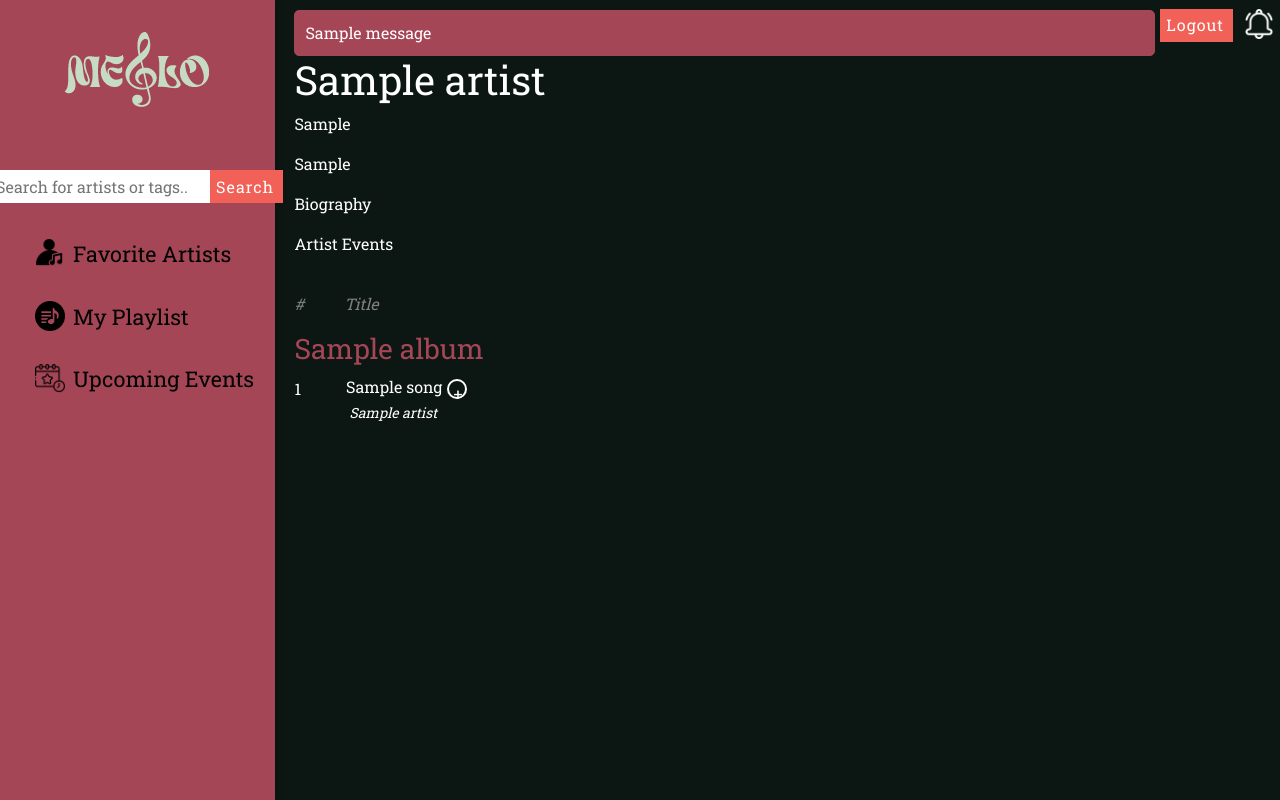
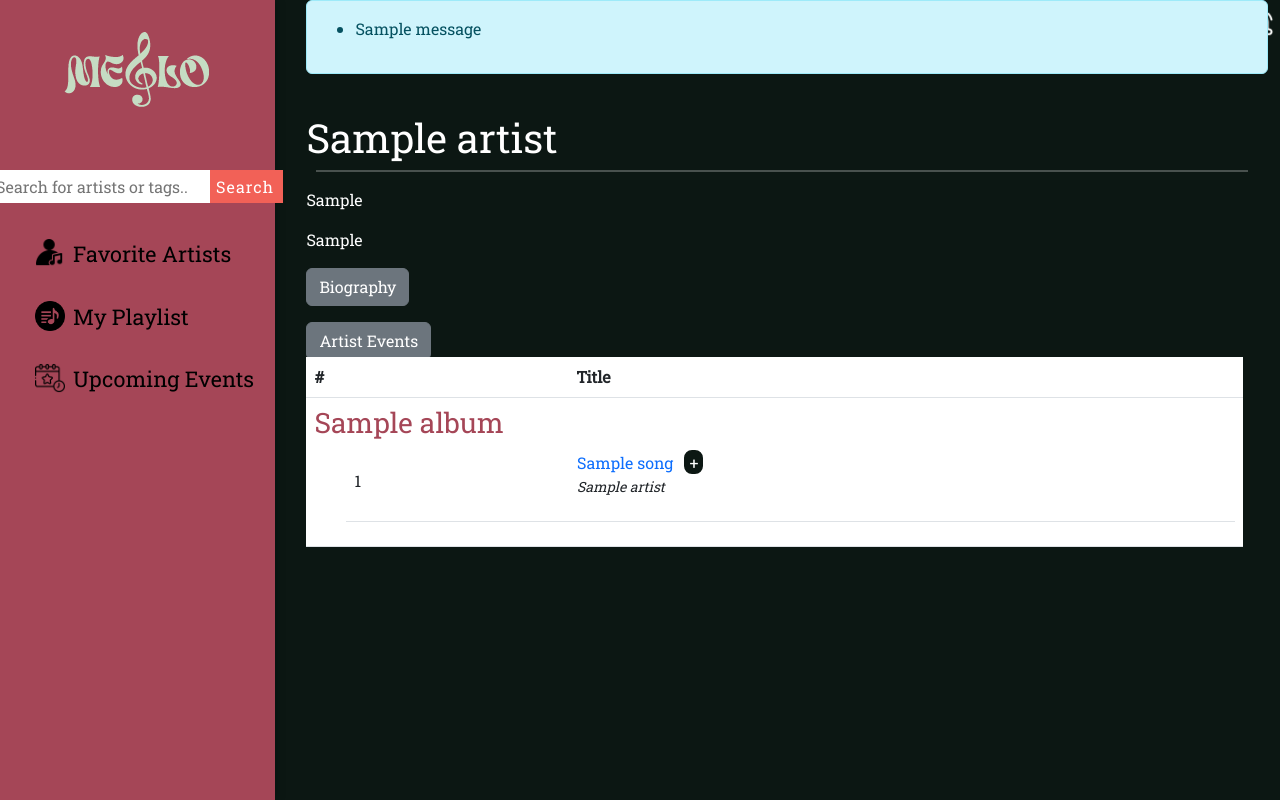
Before and after one commit to mehrdad-ordobadi/Melo, a Flask app: template app/templates/artist_page.html in a window 1280 px wide. Run offline with Flask 3, Linux system fonts and the light colour scheme; tables that the repository leaves empty hold one stand-in row (values such as "Sample post"); the template is opened without the code that fills it: values that come from a table or form of the project are taken from there, most other values are stand-ins (such as "Sample title", 1, 10 or a date in 2020); one stand-in notice (Sample message) is shown.

Commit message:
modified player and table on artist page

```diff
--- a/app/static/artist_page.css
+++ b/app/static/artist_page.css
@@ -14,6 +14,21 @@ body {
   background-repeat: no-repeat;
   background-attachment: fixed;
   background-size: 100% 100%;
+}
+.album-song-list {
+  max-height: 300px; /* Set the desired height */
+  overflow-y: auto;
+}
+.album-content {
+  max-height: calc(100vh - 200px); /* Adjust the value as needed */
+  overflow-y: auto;
+  padding-right: 15px; /* Add some padding to prevent the scrollbar from covering content */
+}
+hr{
+  background-color: #f1ecec;
+  color: #f1ecec;
+  border: 1px solid #ffffff;
+  margin: 10px;
 }
 
 h1 {
@@ -36,22 +51,15 @@ h2{
 }
 
 .song-link {
-  color: #fff;
+  /* color: #fff; */
   text-decoration: none;
-
   padding-bottom: 3px;
   margin-right: 5px;
 }
 
 
 .song-link:hover {
-
   text-decoration: underline;
-}
-
-hr {
-  border: 1px solid #12241c;
-  margin: 0px;
 }
 
 h3 {
@@ -59,17 +67,33 @@ h3 {
 }
 
 ul button {
-  width: 20px;
+  width: 23px;
   height: 20px;
   border-radius: 10px;
-  padding-left: 4px;
+  padding-left: 5px;
   border: 2px solid white;
   background-color: #0C1713;
   color: #fff;
-
+  padding-bottom: 23px
+}
+.song-number {
+  text-align: center;
+  vertical-align: middle;
+  width: 20px;
+  margin-right: 200px;
 }
 
-.add-to-playlist-form button:hover {
+.song-title {
+  text-align: left; /* Align the song title to the left */
+  vertical-align: middle; /* Vertically center the content */
+}
+
+
+.song-list{
+  list-style: none;
+}
+
+/* .add-to-playlist-form button:hover {
   width: 40px;
   height: 25px;
   border-radius: 20px;
@@ -80,11 +104,11 @@ ul button {
   height: 25px;
   border-radius: 20px;
 
-}
+} */
 
-.add-to-playlist-form {
+/* .add-to-playlist-form {
   display: flex;
-}
+} */
 
 .add-to-playlist-form button {
   width: 35px;
@@ -100,7 +124,7 @@ ul button {
 }
 
 .artist-content hr {
-  margin-top: 30px;
+  margin-top: 0px;
 }
 
 .artist-info {
@@ -178,10 +202,10 @@ ul button {
 }
 
 .delete_btn {
-  width: 50px;
-  height: 23px;
+  width: 30px;
+  height: 25px;
   margin-left: 10px;
-
+  float: right;
 }
 
 .delete_btn:hover {
@@ -194,13 +218,10 @@ ul button {
 .artist-name{
   font-size: 14px;
   font-style: oblique;
-  margin-top: -30px;
-  margin-left: 55px;
+
 }
 
-.song-number{
-  margin-right: 45px;
-}
+
 
 
 @media (max-width: 768px) {
@@ -359,12 +380,13 @@ ul button {
 
 .player-container {
   position: fixed;
-  left: 60%;
+  left: 57%;
   bottom: 10px;
   transform: translateX(-50%);
-  width: 90%;
+  width: 70%;
   max-width: 1250px;
   z-index: 1000;
+  margin-left: 50px;
   box-shadow: 0 -6px 21px rgba(76.8, 20.5, 53.1, 69.1);
 }
 
--- a/app/templates/artist_page.html
+++ b/app/templates/artist_page.html
@@ -1,111 +1,207 @@
-{% extends 'base.html' %}
-{% block extra_links %}
+{% extends 'base.html' %} {% block extra_links %}
 <script src="../static/createPlaylist.js"></script>
 <script src="../static/songs.js"></script>
 <script src="../static/artist_page.js" defer></script>
 <script src="../static/album_songs.js"></script>
-<link rel="stylesheet" href="../static/artist_page.css">
+<link rel="stylesheet" href="../static/artist_page.css" />
+{% endblock %} {% block title %} {{ artist.artist_stagename }} {% endblock %} {%
+block content %}
+<div class="container">
+  {% with messages = get_flashed_messages() %} {% if messages %}
+  <div class="alert alert-info">
+    <ul>
+      {% for message in messages %}
+      <li>{{ message }}</li>
+      {% endfor %}
+    </ul>
+  </div>
+  {% endif %} {% endwith %}
 
-{% endblock %}
-{% block title %}{{ artist.artist_stagename }}{% endblock %}
+  <div class="artist-content">
+    <h1 class="mt-4">{{ artist.artist_stagename }}</h1>
+    <hr class="mb-3 responsive-hr" />
 
-{% block content %}
-
-{% with messages = get_flashed_messages() %}
-            {% if messages %}
-            <div class="flashes">
-                {% for message in messages %}
-                {{ message }}
-                {% endfor %}
-            </div>
-            {% endif %}
-            {% endwith %}
-<div class="artist-content">
-    <h1>{{ artist.artist_stagename }}</h1>
-
-    <div>
-
-
+    <div class="row">
+      <div class="col-md-6">
         <div class="artist-info">
           <p>{{ artist.artist_city }}</p>
           <p>{{ artist.artist_tags }}</p>
           {% if artist.artist_biography %}
-            <p><a href="{{ url_for('artist_biography', artist_id=artist.id) }}">Biography</a></p>
+          <p>
+            <a
+              href="{{ url_for('artist_biography', artist_id=artist.id) }}"
+              class="btn btn-secondary"
+              >Biography</a
+            >
+          </p>
           {% else %}
           <p>No biography available for this artist.</p>
           {% endif %}
 
-            <a href="{{ url_for('view_events', artist_id=artist.id) }}"
-                ><span
-                    >Artist Events</span
-                ></a>
+          <a
+            href="{{ url_for('view_events', artist_id=artist.id) }}"
+            class="btn btn-secondary mb-3"
+            >Artist Events</a
+          >
 
-            {% if current_user.is_authenticated %}
-
-            {% if not current_user.is_following(artist) %}
-
-            <form method="post" action="{{ url_for('follow_artist', artist_id=artist.id) }}">
-                <input type="submit" value="Follow">
+          {% if current_user.is_authenticated %} {% if not
+          current_user.is_following(artist) %}
+          <form
+            method="post"
+            action="{{ url_for('follow_artist', artist_id=artist.id) }}"
+          >
+            <button type="submit" class="btn btn-success">Follow</button>
           </form>
           {% elif current_user.is_following(artist) %}
-            <form method="post" action="{{ url_for('unfollow_artist', artist_id=artist.id) }}">
-                <input type="submit" value="Unfollow">
+          <form
+            method="post"
+            action="{{ url_for('unfollow_artist', artist_id=artist.id) }}"
+          >
+            <button type="submit" class="btn btn-danger">Unfollow</button>
           </form>
-            {% endif %}
-            {% endif %}
+          {% endif %} {% endif %}
         </div>
+      </div>
+    </div>
+
     <div class="album-content">
-        <!-- <h2>Albums</h2> -->
-        <div class="album_list">
-            <div class="heading">
-                <p>#</p>
-                <p class="title">Title</p>
-            </div>
-            <ul>
+      <table class="table table-condensed" style="background-color: #4a2f2f; margin-bottom: 130px;">
+        <thead>
+          <tr>
+            <th>#</th>
+            <th>Title</th>
+            <th></th>
+          </tr>
+        </thead>
+        <tbody>
           {% for album in albums %}
-                <li>
+          <tr>
+            <td colspan="3">
               <h3>{{ album.album_title }}</h3>
               <ul>
                 {% for song in album.songs %}
-                        <li>
+                <li class="song-list">
+                  <table class="table table-condensed">
+                    <tr>
+                      <td class="song-number">
                         <span class="song-number">{{ loop.index }}</span>
-                            <a href="#" class="song-link"
+                      </td>
+                      <td class="song-title">
+                        <a
+                          href="#"
+                          class="song-link"
                           data-src="{{ url_for('static', filename='audio/' + artist.id|string + '/' + album.album_title.replace(' ', '_').lower() + '/' + song.song_title + '.mp3') }}"
-                                data-title="{{ song.song_title }}" data-artist="{{ artist.artist_stagename }}"
-                                data-cover="{{ url_for('static', filename='audio/' + artist.id|string + '/' + album.album_title.replace(' ', '_').lower() + '/' +'album_cover/' + album.cover_name) if album.cover_name else url_for('static', filename='album_placeholder/music-placeholder.jpeg') }}">{{
-                                song.song_title }}</a>
-                            <button class="show-add-to-playlist-btn" onclick="showAddToPlaylistForm(this)">+</button>
-                            <form action="{{ url_for('add_to_playlist') }}" method="post" class="add-to-playlist-form">
-                                <input type="hidden" name="song_id" value="{{ song.song_id }}">
-                                <select name="playlist_id" class="hidden" onchange="showNewPlaylistInput(this)">
+                          data-title="{{ song.song_title }}"
+                          data-artist="{{ artist.artist_stagename }}"
+                          data-cover="{{ url_for('static', filename='audio/' + artist.id|string + '/' + album.album_title.replace(' ', '_').lower() + '/' +'album_cover/' + album.cover_name) if album.cover_name else url_for('static', filename='album_placeholder/music-placeholder.jpeg') }}"
+                          >{{ song.song_title }}</a
+                        >
+                        <button
+                          class="show-add-to-playlist-btn"
+                          onclick="showAddToPlaylistForm(this)"
+                        >
+                          +
+                        </button>
+                        <form
+                          action="{{ url_for('add_to_playlist') }}"
+                          method="post"
+                          class="add-to-playlist-form"
+                        >
+                          <input
+                            type="hidden"
+                            name="song_id"
+                            value="{{ song.song_id }}"
+                          />
+                          <select
+                            name="playlist_id"
+                            class="hidden"
+                            onchange="showNewPlaylistInput(this)"
+                          >
                             <option value="">Add to Playlist</option>
                             {% for playlist in playlists %}
-                                    <option value="{{ playlist.playlist_id }}">{{ playlist.playlist_title }}</option>
+                            <option value="{{ playlist.playlist_id }}">
+                              {{ playlist.playlist_title }}
+                            </option>
                             {% endfor %}
                             <option value="create">Create New Playlist</option>
                           </select>
-                                <div style="display:none;" class="new-playlist-input hidden">
-                                    <input type="text" name="new_playlist_name" placeholder="New Playlist Name">
+                          <div
+                            style="display: none"
+                            class="new-playlist-input hidden"
+                          >
+                            <input
+                              type="text"
+                              name="new_playlist_name"
+                              placeholder="New Playlist Name"
+                            />
                           </div>
                           <button type="submit" class="hidden">Add</button>
                         </form>
-                            {% if current_user.user_type== 'artist' and current_user.id == artist.id %}
-                            <form action="{{ url_for('delete_song', song_id=song.song_id) }}" method="post"
-                                onsubmit="return confirmDelete('{{ song.song_title }}');">
-                                <button type="submit" class="delete_btn">Delete</button>
+                        {% if current_user.user_type == 'artist' and
+                        current_user.id == artist.id %}
+                        <form
+                          action="{{ url_for('delete_song', song_id=song.song_id) }}"
+                          method="post"
+                          onsubmit="return confirmDelete('{{ song.song_title }}');"
+                        >
+                          <button type="submit" class="delete_btn">
+                            -
+                          </button>
                         </form>
                         {% endif %}
-                        </li>
                         <p class="artist-name">{{ artist.artist_stagename }}</p>
 
+                        <!-- Rest of the form elements -->
+                      </td>
+
+                    </tr>
+                  </table>
+
+                  <form
+                    action="{{ url_for('add_to_playlist') }}"
+                    method="post"
+                    class="add-to-playlist-form"
+                  >
+                    <input
+                      type="hidden"
+                      name="song_id"
+                      value="{{ song.song_id }}"
+                    />
+                    <select
+                      name="playlist_id"
+                      class="hidden"
+                      onchange="showNewPlaylistInput(this)"
+                    >
+                      <option value="">Add to Playlist</option>
+                      {% for playlist in playlists %}
+                      <option value="{{ playlist.playlist_id }}">
+                        {{ playlist.playlist_title }}
+                      </option>
                       {% endfor %}
+                      <option value="create">Create New Playlist</option>
+                    </select>
+                    <div
+                      style="display: none"
+                      class="new-playlist-input hidden"
+                    >
+                      <input
+                        type="text"
+                        name="new_playlist_name"
+                        placeholder="New Playlist Name"
+                      />
+                    </div>
+                    <button type="submit" class="hidden">Add</button>
+                  </form>
+
+                  {% endfor %}
+                </li>
               </ul>
-                </li>
+            </td>
+          </tr>
           {% endfor %}
-            </ul>
+        </tbody>
+      </table>
     </div>
-        </div>
-
 
     <!-- <div class="player-container hidden">
             <div class="player">
@@ -133,11 +229,14 @@
             </div></div> -->
     <div class="player-container hidden">
       <div class="player">
-
-              <img src="../static/nav_icons/events.png" alt="Cover Art" class="song_img" id="song-img">
+        <img
+          src="../static/nav_icons/events.png"
+          alt="Cover Art"
+          class="song_img"
+          id="song-img"
+        />
         <!-- <div class="song-info-container hidden" id="song-info-container"> -->
         <div class="top-nav_h1">
-
           <h2 id="song-info-title"></h2>
           <p id="song-info-artist"></p>
         </div>
@@ -148,7 +247,7 @@
           </button>
           <div class="bttn_audio">
             <audio id="player" controls>
-                  <source src="" type="audio/mpeg">
+              <source src="" type="audio/mpeg" />
             </audio>
           </div>
           <button class="circle" id="next-button" onclick="playNextSong()">
@@ -157,7 +256,6 @@
         </div>
       </div>
     </div>
-
   </div>
 </div>
 
--- a/app/templates/base.html
+++ b/app/templates/base.html
@@ -4,7 +4,6 @@
     <meta charset="UTF-8">
     <meta name="viewport" content="width=device-width, initial-scale=1.0">
 
-    <!-- Add Bootstrap CSS link -->
     <link rel="stylesheet" href="https://cdn.jsdelivr.net/npm/bootstrap@5.3.0/dist/css/bootstrap.min.css">
 
     {% if show_navbar|default(true) %}
@@ -20,7 +19,6 @@
     {% endif %}
     {% block content %}{% endblock %}
 
-    <!-- Add Bootstrap JavaScript link -->
     <script src="https://cdn.jsdelivr.net/npm/bootstrap@5.3.0/dist/js/bootstrap.bundle.min.js"></script>
 </body>
 </html>
```
Lines whose indentation alone changed are shown as unchanged.
